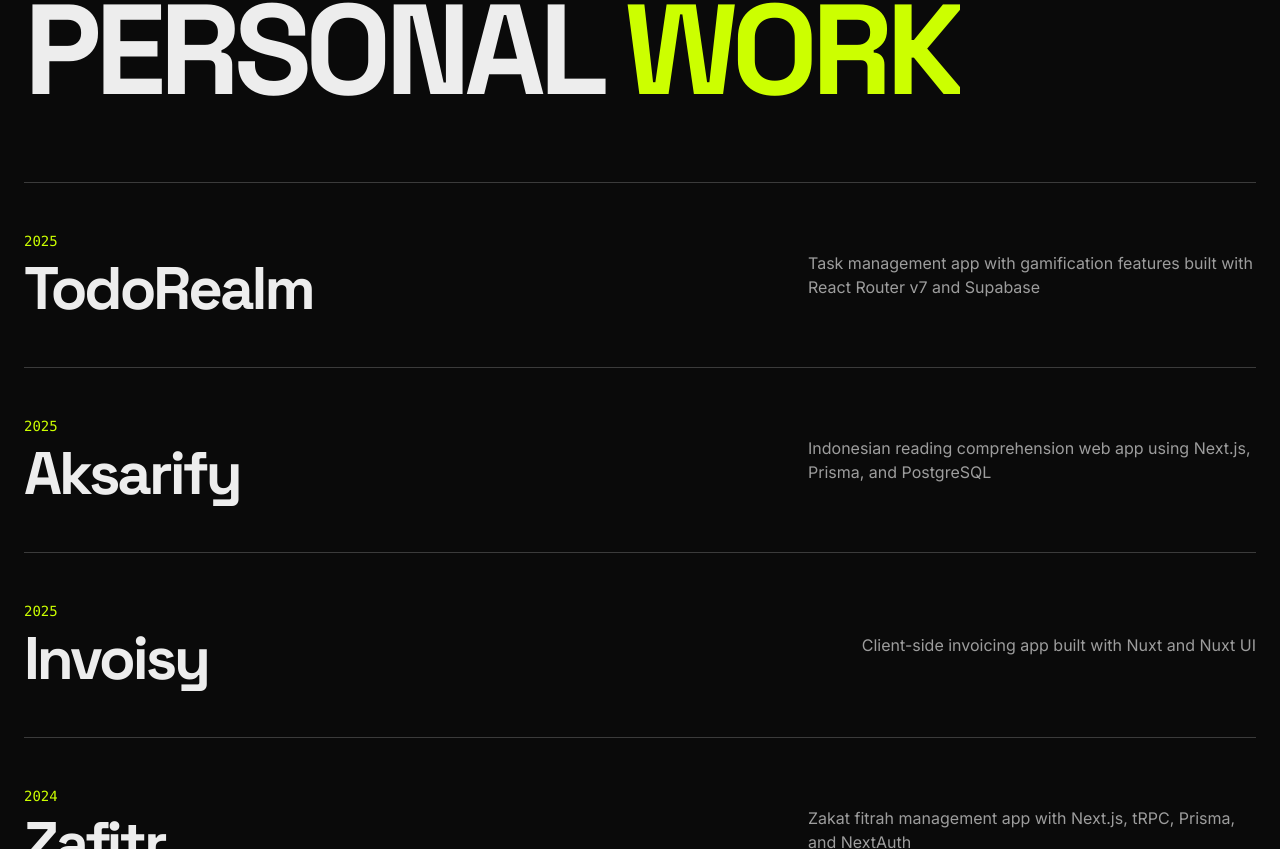
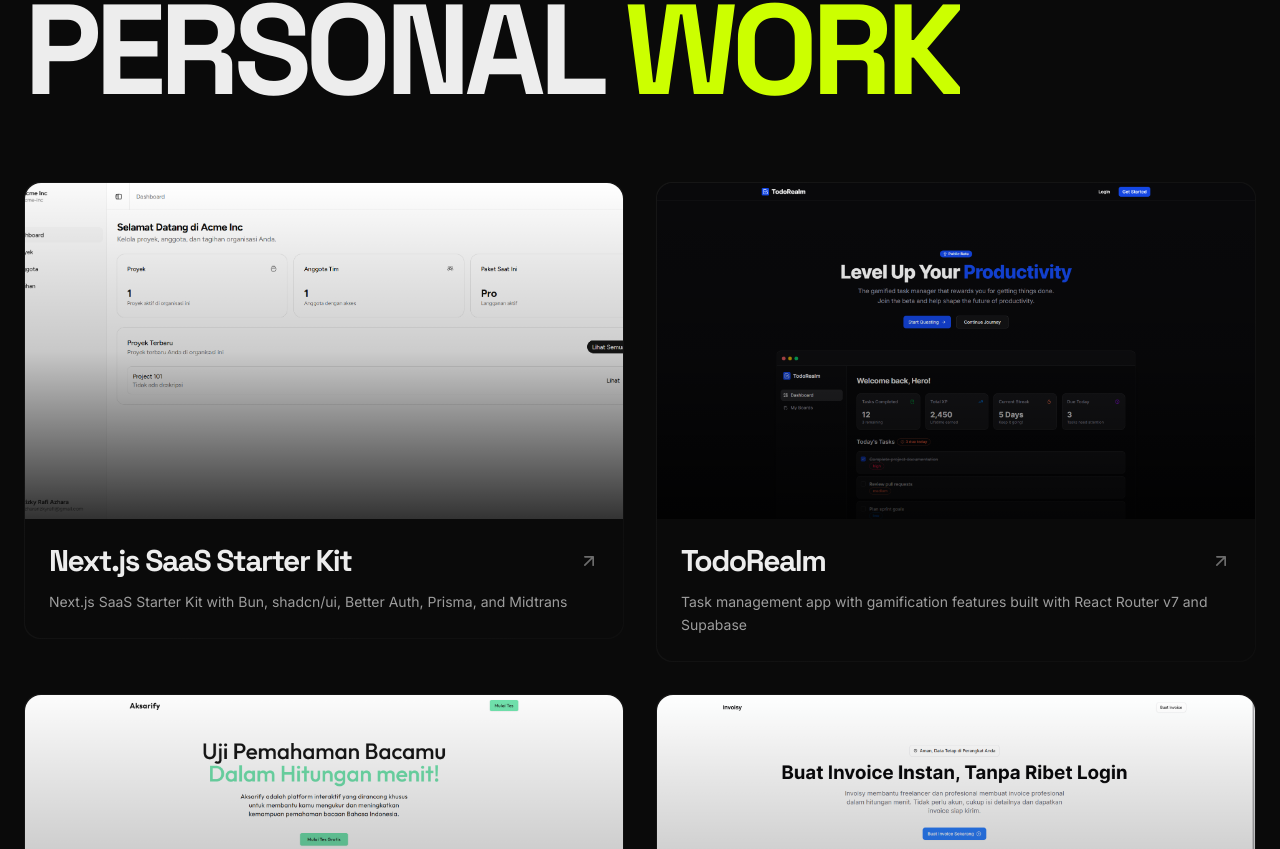
Before and after one commit to rizkraf/portfolio, a Next.js app: page / in a window 1280 px wide. Shown: the part 1951-2800 px from the top of the page. Built offline with nearby package versions, Linux system fonts and the light colour scheme; no server answers.

Commit message:
feat: refactor components with data abstraction and accessibility improvements

```diff
--- a/app/layout.tsx
+++ b/app/layout.tsx
@@ -6,6 +6,7 @@
 import CustomCursor from "@/components/CustomCursor";
 import SmoothScroll from "@/components/SmoothScroll";
 import Preloader from "@/components/Preloader";
+import SkipLink from "@/components/SkipLink";
 import { Analytics } from "@vercel/analytics/next"
 import { SpeedInsights } from "@vercel/speed-insights/next"
 
@@ -55,6 +56,7 @@
       <body
         className={`${spaceGrotesk.variable} ${inter.variable} antialiased bg-background text-foreground`}
       >
+        <SkipLink />
         <SmoothScroll>
           <Preloader />
           <CustomCursor />
--- a/app/page.tsx
+++ b/app/page.tsx
@@ -7,7 +7,7 @@
 
 export default function Home() {
   return (
-    <main className="min-h-screen flex flex-col overflow-hidden">
+    <main id="main-content" className="min-h-screen flex flex-col overflow-hidden">
       <Hero />
       <About />
       <Portfolio />
--- a/components/About.tsx
+++ b/components/About.tsx
@@ -1,27 +1,11 @@
 "use client";
 
 import { Reveal } from "@/components/Reveal";
+import { skillNames } from "@/lib/data/skills";
+import { experiences, education } from "@/lib/data/experience";
 
 export default function About() {
   const resumeUrl = process.env.NEXT_PUBLIC_RESUME_URL;
-
-  const skills = [
-    "Typescript",
-    "React",
-    "Vue.js",
-    "Nuxt",
-    "Next.js",
-    "Tailwind CSS",
-    "Node.js",
-    "Express.js",
-    "Nest.js",
-    "MySQL",
-    "PostgreSQL",
-    "Supabase",
-    "Redis",
-    "Git",
-    "Docker",
-  ];
 
   return (
     <section id="about" className="w-full max-w-7xl mx-auto py-20 md:py-32 px-6">
@@ -56,11 +40,13 @@
               <Reveal delay={0.3}>
                 <h3 className="text-xl font-bold mb-6 text-accent">EXPERIENCE</h3>
                 <ul className="space-y-8">
-                  <li>
-                    <h4 className="text-2xl font-bold">FRONTEND ENGINEER</h4>
-                    <p className="text-white/60">Roketin / Sep 2022 - Sep 2025</p>
-                    <p className="mt-2 text-white/80">Building and maintaining frontend applications using React, Vue.js, and Nuxt.js.</p>
-                  </li>
+                  {experiences.map((exp) => (
+                    <li key={exp.company}>
+                      <h4 className="text-2xl font-bold">{exp.title}</h4>
+                      <p className="text-white/60">{exp.company} / {exp.period}</p>
+                      <p className="mt-2 text-white/80">{exp.description}</p>
+                    </li>
+                  ))}
                 </ul>
               </Reveal>
             </div>
@@ -69,10 +55,12 @@
               <Reveal delay={0.4}>
                 <h3 className="text-xl font-bold mb-6 text-accent">EDUCATION</h3>
                 <ul className="space-y-8">
-                  <li>
-                    <h4 className="text-2xl font-bold">SOFTWARE ENGINEERING</h4>
-                    <p className="text-white/60">SMK Pusdikhubad / 2018 - 2021</p>
-                  </li>
+                  {education.map((edu) => (
+                    <li key={edu.institution}>
+                      <h4 className="text-2xl font-bold">{edu.degree}</h4>
+                      <p className="text-white/60">{edu.institution} / {edu.period}</p>
+                    </li>
+                  ))}
                 </ul>
               </Reveal>
             </div>
@@ -90,7 +78,7 @@
              <div>
                 <h3 className="text-xl font-bold mb-6 text-accent">SKILLS</h3>
                 <div className="flex flex-wrap gap-3">
-                  {skills.map((skill) => (
+                  {skillNames.map((skill) => (
                     <span key={skill} className="px-4 py-2 border border-white/20 rounded-full text-sm font-medium hover:bg-white hover:text-black transition-colors cursor-default">
                       {skill}
                     </span>
--- a/components/Navigation.tsx
+++ b/components/Navigation.tsx
@@ -49,15 +49,15 @@
           >
             <motion.span
               animate={isMobileMenuOpen ? { rotate: 45, y: 8 } : { rotate: 0, y: 0 }}
-              className="w-8 h-[2px] bg-white block"
+              className="w-8 h-0.5 bg-white block"
             />
             <motion.span
               animate={isMobileMenuOpen ? { opacity: 0 } : { opacity: 1 }}
-              className="w-8 h-[2px] bg-white block"
+              className="w-8 h-0.5 bg-white block"
             />
             <motion.span
               animate={isMobileMenuOpen ? { rotate: -45, y: -8 } : { rotate: 0, y: 0 }}
-              className="w-8 h-[2px] bg-white block"
+              className="w-8 h-0.5 bg-white block"
             />
           </button>
         </div>
--- a/components/Portfolio.tsx
+++ b/components/Portfolio.tsx
@@ -1,54 +1,12 @@
 "use client";
 
 import Link from "next/link";
-import { useState } from "react";
+import { useRef } from "react";
 import { Reveal } from "@/components/Reveal";
 import Image from "next/image";
-
-const projects = [
-  {
-    id: 1,
-    title: "TodoRealm",
-    year: "2025",
-    description: "Task management app with gamification features built with React Router v7 and Supabase",
-    image: "/project-todorealm.png",
-    url: "https://www.todorealm.app",
-  },
-  {
-    id: 2,
-    title: "Aksarify",
-    year: "2025",
-    description: "Indonesian reading comprehension web app using Next.js, Prisma, and PostgreSQL",
-    image: "/project-aksarify.png",
-    url: "https://www.aksarify.xyz",
-  },
-  {
-    id: 3,
-    title: "Invoisy",
-    year: "2025",
-    description: "Client-side invoicing app built with Nuxt and Nuxt UI",
-    image: "/project-invoisy.png",
-    url: "https://invoisy.netlify.app",
-  },
-  {
-    id: 4,
-    title: "Zafitr",
-    year: "2024",
-    description: "Zakat fitrah management app with Next.js, tRPC, Prisma, and NextAuth",
-    url: "https://github.com/rizkraf/zafitr",
-  },
-  {
-    id: 5,
-    title: "Quran App",
-    year: "2022",
-    description: "Quran reading web app using Vue.js and Tailwind CSS",
-    url: "https://github.com/rizkraf/quran-web"
-  }
-];
+import { projects } from "@/lib/data/projects";
 
 export default function Portfolio() {
-  const [hoveredProject, setHoveredProject] = useState<number | null>(null);
-
   return (
     <section id="portfolio" className="w-full max-w-7xl mx-auto py-20 md:py-32 px-6">
       <Reveal>
@@ -57,51 +15,135 @@
         </h2>
       </Reveal>
 
-      <div className="flex flex-col">
+      <div className="grid grid-cols-1 md:grid-cols-2 gap-8">
         {projects.map((project, index) => (
           <Reveal key={project.id} width="100%" delay={index * 0.1}>
-            <Link
-              href={project.url}
-              target="_blank"
-              rel="noopener noreferrer"
-              className="group relative border-t border-white/20 py-12 flex flex-col md:flex-row justify-between items-start md:items-center overflow-hidden transition-all duration-500 hover:py-24 block"
-              onMouseEnter={() => setHoveredProject(project.id)}
-              onMouseLeave={() => setHoveredProject(null)}
-            >
-              {/* Background Image */}
-              <div
-                className={`absolute inset-0 z-0 transition-opacity duration-500 ease-in-out ${hoveredProject === project.id ? "opacity-100" : "opacity-0"
-                  }`}
-              >
-                {
-                  project.image && (
-                    <Image
-                      src={project.image}
-                      alt={project.title}
-                      width={800}
-                      height={600}
-                      className="w-full h-full object-cover object-top opacity-40"
-                    />
-                  )
-                }
-                <div className="absolute inset-0 bg-linear-to-r from-black/80 to-transparent" />
-              </div>
-
-              {/* Content */}
-              <div className="relative z-10 flex flex-col gap-2 pointer-events-none">
-                <span className="text-sm font-mono text-accent">{project.year}</span>
-                <h3 className="text-3xl md:text-6xl font-bold tracking-tighter group-hover:translate-x-4 transition-transform duration-300">
-                  {project.title}
-                </h3>
-              </div>
-              <p className="relative z-10 mt-4 md:mt-0 max-w-md text-white/60 group-hover:text-white transition-colors pointer-events-none">
-                {project.description}
-              </p>
-            </Link>
+            <ProjectCard project={project} />
           </Reveal>
         ))}
-        <div className="border-t border-white/20" />
       </div>
     </section>
   );
 }
+
+interface ProjectCardProps {
+  project: {
+    id: number;
+    title: string;
+    description: string;
+    image?: string;
+    url: string;
+  };
+}
+
+function ProjectCard({ project }: ProjectCardProps) {
+  const cardRef = useMouseGlow();
+
+  return (
+    <Link
+      ref={cardRef}
+      href={project.url}
+      target="_blank"
+      rel="noopener noreferrer"
+      className="group block relative overflow-hidden rounded-2xl bg-white/5 transition-all duration-500"
+      style={{
+        background: "linear-gradient(to bottom right, rgba(255,255,255,0.05), rgba(255,255,255,0.02))",
+      }}
+    >
+      {/* Cursor-following border glow */}
+      <div
+        className="pointer-events-none absolute inset-0 rounded-2xl opacity-0 group-hover:opacity-100 transition-opacity duration-500"
+        style={{
+          background: "var(--mouse-glow, transparent)",
+        }}
+      />
+
+      {/* Inner card content with background to create border effect */}
+      <div className="relative m-[1px] rounded-2xl bg-[#0a0a0a] overflow-hidden">
+        {/* Project Image */}
+        {project.image ? (
+          <div className="relative aspect-video overflow-hidden">
+            <Image
+              src={project.image}
+              alt={project.title}
+              fill
+              className="object-cover object-top transition-transform duration-700 group-hover:scale-105"
+            />
+            <div className="absolute inset-0 bg-gradient-to-t from-black/80 via-black/20 to-transparent" />
+          </div>
+        ) : (
+          <div className="aspect-video bg-gradient-to-br from-accent/20 to-accent/5 flex items-center justify-center">
+            <span className="text-6xl font-bold text-accent/30">
+              {project.title.charAt(0)}
+            </span>
+          </div>
+        )}
+
+        {/* Content */}
+        <div className="p-6">
+          <div className="flex items-center justify-between mb-3">
+            <h3 className="text-2xl md:text-3xl font-bold tracking-tighter group-hover:text-accent transition-colors duration-300">
+              {project.title}
+            </h3>
+            <svg
+              className="w-5 h-5 text-white/40 group-hover:text-accent group-hover:translate-x-1 group-hover:-translate-y-1 transition-all duration-300"
+              fill="none"
+              stroke="currentColor"
+              viewBox="0 0 24 24"
+              aria-hidden="true"
+            >
+              <path
+                strokeLinecap="round"
+                strokeLinejoin="round"
+                strokeWidth={2}
+                d="M7 17L17 7M17 7H7M17 7v10"
+              />
+            </svg>
+          </div>
+          <p className="text-white/60 text-sm leading-relaxed">
+            {project.description}
+          </p>
+        </div>
+      </div>
+    </Link>
+  );
+}
+
+function useMouseGlow() {
+  const ref = useRef<HTMLAnchorElement>(null);
+
+  const handleMouseMove = (e: React.MouseEvent<HTMLAnchorElement>) => {
+    if (!ref.current) return;
+
+    const rect = ref.current.getBoundingClientRect();
+    const x = e.clientX - rect.left;
+    const y = e.clientY - rect.top;
+
+    ref.current.style.setProperty(
+      "--mouse-glow",
+      `radial-gradient(600px circle at ${x}px ${y}px, rgba(204, 255, 0, 0.6), transparent 40%)`
+    );
+  };
+
+  const handleMouseLeave = () => {
+    if (!ref.current) return;
+    ref.current.style.setProperty("--mouse-glow", "transparent");
+  };
+
+  // Attach event handlers to the ref
+  const callbackRef = (node: HTMLAnchorElement | null) => {
+    if (ref.current) {
+      ref.current.removeEventListener("mousemove", handleMouseMove as unknown as EventListener);
+      ref.current.removeEventListener("mouseleave", handleMouseLeave);
+    }
+
+    ref.current = node;
+
+    if (node) {
+      node.addEventListener("mousemove", handleMouseMove as unknown as EventListener);
+      node.addEventListener("mouseleave", handleMouseLeave);
+    }
+  };
+
+  return callbackRef;
+}
--- /dev/null
+++ b/lib/data/experience.ts
@@ -0,0 +1,19 @@
+import { Education, Experience } from "@/lib/types";
+
+export const experiences: Experience[] = [
+  {
+    title: "FRONTEND ENGINEER",
+    company: "Roketin",
+    period: "Sep 2022 - Sep 2025",
+    description:
+      "Building and maintaining frontend applications using React, Vue.js, and Nuxt.js.",
+  },
+];
+
+export const education: Education[] = [
+  {
+    degree: "SOFTWARE ENGINEERING",
+    institution: "SMK Pusdikhubad",
+    period: "2018 - 2021",
+  },
+];
--- /dev/null
+++ b/lib/data/projects.ts
@@ -0,0 +1,41 @@
+import { Project } from "@/lib/types";
+
+export const projects: Project[] = [
+  {
+    id: 1,
+    title: "Next.js SaaS Starter Kit",
+    description: "Next.js SaaS Starter Kit with Bun, shadcn/ui, Better Auth, Prisma, and Midtrans",
+    image: "/project-nextjs-saas-starter-kit.png",
+    url: "https://github.com/rizkraf/nextjs-saas-starter-kit",
+  },
+  {
+    id: 2,
+    title: "TodoRealm",
+    description:
+      "Task management app with gamification features built with React Router v7 and Supabase",
+    image: "/project-todorealm.png",
+    url: "https://www.todorealm.app",
+  },
+  {
+    id: 3,
+    title: "Aksarify",
+    description:
+      "Indonesian reading comprehension web app using Next.js, Prisma, and PostgreSQL",
+    image: "/project-aksarify.png",
+    url: "https://www.aksarify.xyz",
+  },
+  {
+    id: 4,
+    title: "Invoisy",
+    description: "Client-side invoicing app built with Nuxt and Nuxt UI",
+    image: "/project-invoisy.png",
+    url: "https://invoisy.netlify.app",
+  },
+  {
+    id: 5,
+    title: "Quran App",
+    description: "Quran reading web app using Vue.js and Tailwind CSS",
+    url: "https://github.com/rizkraf/quran-web",
+    image: "/project-quran.png",
+  },
+];
--- /dev/null
+++ b/lib/data/skills.ts
@@ -0,0 +1,26 @@
+import { Skill } from "@/lib/types";
+
+export const skills: Skill[] = [
+  { name: "Typescript", category: "frontend" },
+  { name: "React", category: "frontend" },
+  { name: "Vue.js", category: "frontend" },
+  { name: "Nuxt", category: "frontend" },
+  { name: "Next.js", category: "frontend" },
+  { name: "Tailwind CSS", category: "frontend" },
+  { name: "Node.js", category: "backend" },
+  { name: "Express.js", category: "backend" },
+  { name: "Nest.js", category: "backend" },
+  { name: "MySQL", category: "database" },
+  { name: "PostgreSQL", category: "database" },
+  { name: "Supabase", category: "database" },
+  { name: "Redis", category: "database" },
+  { name: "Git", category: "tools" },
+  { name: "Docker", category: "tools" },
+];
+
+// Helper to get skills by category
+export const getSkillsByCategory = (category: Skill["category"]) =>
+  skills.filter((skill) => skill.category === category);
+
+// Get all skill names as simple array (for backward compatibility)
+export const skillNames = skills.map((skill) => skill.name);
--- /dev/null
+++ b/lib/types.ts
@@ -0,0 +1,31 @@
+export interface Project {
+  id: number;
+  title: string;
+  description: string;
+  image?: string;
+  url: string;
+}
+
+export interface Skill {
+  name: string;
+  category?: "frontend" | "backend" | "database" | "tools";
+}
+
+export interface Experience {
+  title: string;
+  company: string;
+  period: string;
+  description: string;
+}
+
+export interface Education {
+  degree: string;
+  institution: string;
+  period: string;
+}
+
+export interface SocialLink {
+  name: string;
+  url: string;
+  icon?: string;
+}
```
Also changed, not shown: components/Contact.tsx (+135 -18 lines), components/SkipLink.tsx (added, +20 -0 lines), public/project-nextjs-saas-starter-kit.png (added), public/project-quran.png (added).
